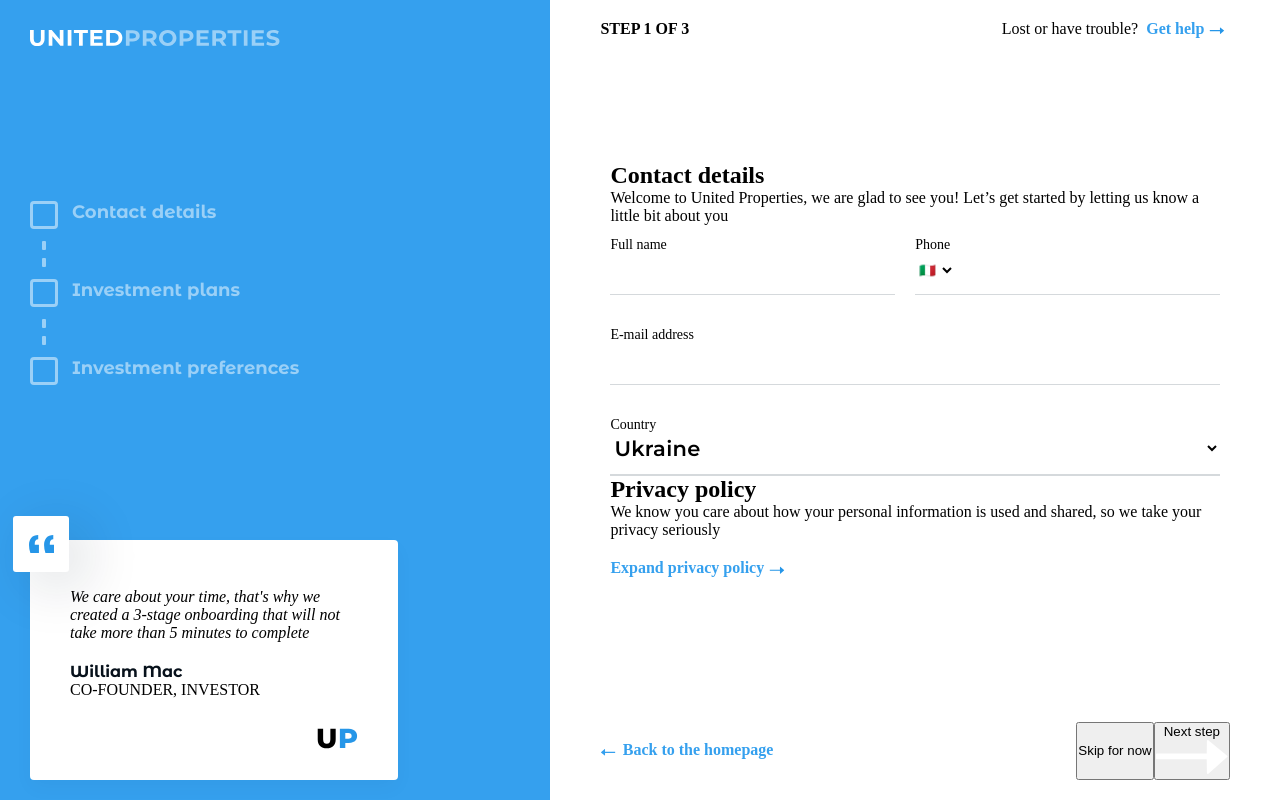
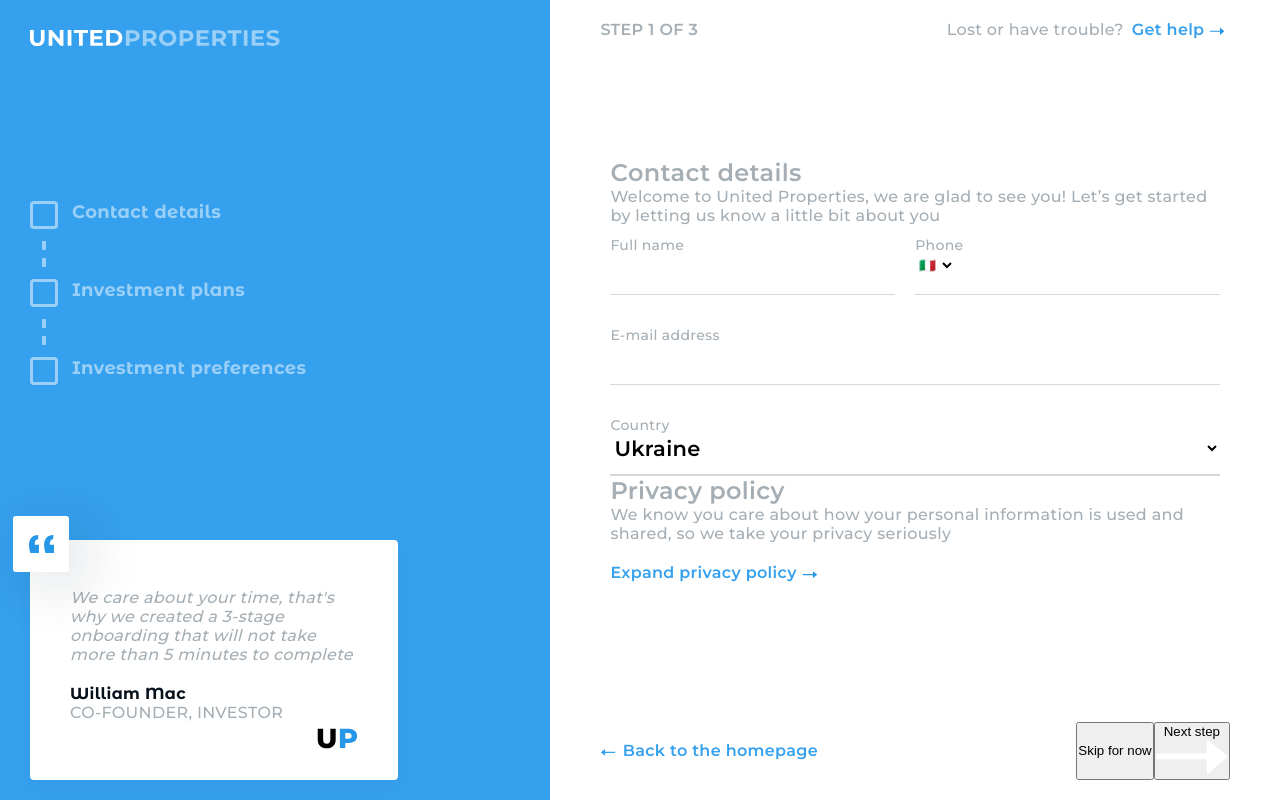
Before and after one commit to cavaglieridomenico/user-onboarding, a React (Create React App) app: page / in a window 1280 px wide. Built offline with nearby package versions, Linux system fonts and the light colour scheme.

Commit message:
[FIXED] common.css
Added the text.css module code that has been deleted.

```diff
--- a/src/assets/style/common.css
+++ b/src/assets/style/common.css
@@ -15,6 +15,13 @@ body {
   height: var(--outerHeight);
   max-width: var(--outerMaxWidth);
   margin: 0 auto;
+  font-family: var(--monserrat);
+  -webkit-font-smoothing: antialiased;
+  -moz-osx-font-smoothing: grayscale;
+  color: var(--mainGrey);
+  font-weight: 500;
+  line-height: var(--mainLineHeight);
+  letter-spacing: var(--mainSpacing);
 }
 
 .onboarding-innerbox {
@@ -27,6 +34,7 @@ body {
   padding: var(--innerPadding);
 }
 
+/*Sidebar, but NOT for smartphone landscape:*/
 @media all and (min-width: 992px) and (min-height: 650px) {
   .onboarding-outerbox {
     display: grid;
@@ -35,6 +43,7 @@ body {
 }
 /*Container end*/
 
+/*Tag default style*/
 .onboarding-outerbox ul {
   list-style-type: none;
 }
@@ -51,7 +60,7 @@ body {
   border: none;
   width: 100%;
   font-family: var(--monserrat);
-  font-size: 21px;
+  font-size: var(--mainTextInput);
   font-weight: 600;
 }
 .onboarding-outerbox input::placeholder {
@@ -74,3 +83,4 @@ body {
   background-color: var(--mainWhite);
   border: none;
 }
+/*Tag default style end*/
```
